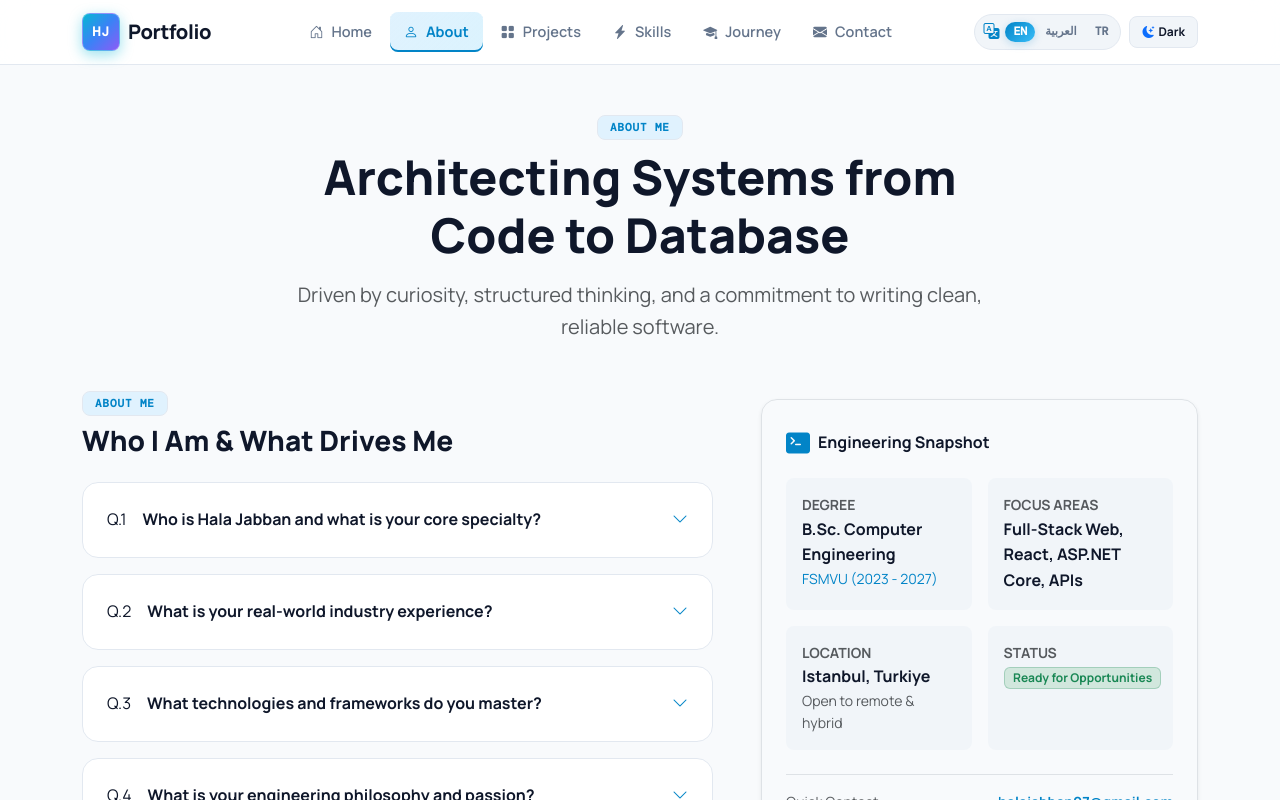
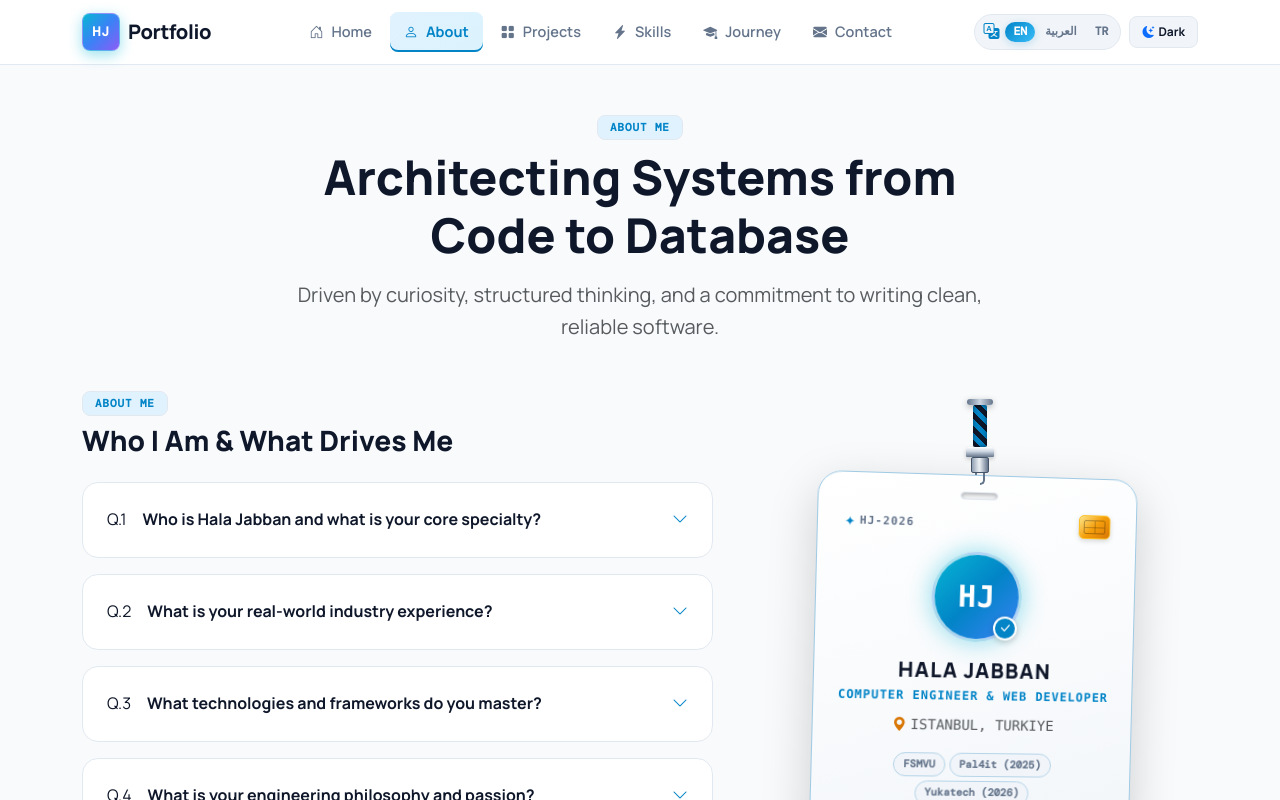
Before and after one commit to halajabbanER/MyProtfolio, a React (Vite) app: page /#/about in a window 1280 px wide. Shown: the top 800 px of the page. Built offline with nearby package versions, Linux system fonts and the light colour scheme.

Commit message:
Revert color palette to professional Blue and Cyan theme with 3D Lanyard Badge and authentic Brand Icons

```diff
--- a/src/App.css
+++ b/src/App.css
@@ -237,8 +237,12 @@ body {
 
 .tech-ticker-track {
   width: max-content;
-  animation: tech-ticker-scroll 42s linear infinite;
+  animation: tech-ticker-scroll 24s linear infinite;
   will-change: transform;
+}
+
+[dir="rtl"] .tech-ticker-track {
+  animation: tech-ticker-scroll-rtl 24s linear infinite;
 }
 
 .tech-ticker-group {
@@ -251,13 +255,24 @@ body {
 
 .tech-ticker-item {
   color: var(--text-ink);
-  transition: color 0.25s ease, transform 0.25s ease, filter 0.25s ease;
+  background: var(--bg-subtle);
+  border: 1px solid var(--border-color);
+  transition: color 0.25s ease, transform 0.25s ease, border-color 0.25s ease;
 }
 
 .tech-ticker-item:hover {
   color: var(--ticker-color);
-  transform: translateY(-4px) scale(1.06);
-  filter: drop-shadow(0 5px 8px color-mix(in srgb, var(--ticker-color) 35%, transparent));
+  border-color: var(--teal-primary);
+  transform: translateY(-3px) scale(1.04);
+}
+
+.ticker-brand-icon {
+  filter: drop-shadow(0 2px 4px rgba(0, 0, 0, 0.1));
+  transition: transform 0.2s ease;
+}
+
+.tech-ticker-item:hover .ticker-brand-icon {
+  transform: scale(1.15) rotate(3deg);
 }
 
 .tech-ticker-item:hover .ticker-bullet {
@@ -276,6 +291,11 @@ body {
 @keyframes tech-ticker-scroll {
   from { transform: translateX(0); }
   to { transform: translateX(-50%); }
+}
+
+@keyframes tech-ticker-scroll-rtl {
+  from { transform: translateX(0); }
+  to { transform: translateX(50%); }
 }
 
 @keyframes ticker-bullet-pulse {
@@ -360,7 +380,7 @@ body {
 }
 
 .navbar-brand:hover .logo-box {
-  background: linear-gradient(135deg, #06b6d4 0%, #ec4899 50%, #3b82f6 100%);
+  background: linear-gradient(135deg, #06b6d4 0%, #0284c7 50%, #3b82f6 100%);
   background-size: 200% 200%;
   animation: gradientShift 2.5s ease infinite;
   color: #ffffff;
@@ -2196,12 +2216,12 @@ body {
 }
 
 .contact-shell .btn-teal {
-  background: linear-gradient(135deg, var(--teal-primary), #FB7185);
+  background: linear-gradient(135deg, var(--teal-primary), #06b6d4);
 }
 
 [data-theme='dark'] .contact-shell {
   background:
-    radial-gradient(circle at 92% 8%, rgba(251, 113, 133, 0.15), transparent 24%),
+    radial-gradient(circle at 92% 8%, rgba(6, 182, 212, 0.14), transparent 24%),
     linear-gradient(180deg, var(--bg-app) 0%, var(--bg-subtle) 100%);
 }
 
@@ -2210,7 +2230,7 @@ body {
 }
 
 /* ============================================================
-   LANYARD ID BADGE (Pink & Beige Luxury 3D Physics)
+   LANYARD ID BADGE (Professional 3D Blue & Cyan Physics)
    ============================================================ */
 .lanyard-scene {
   position: relative;
@@ -2224,7 +2244,7 @@ body {
 .lanyard-origin-anchor {
   width: 26px;
   height: 6px;
-  background: linear-gradient(90deg, #9C8C7E, #D5C3B2, #9C8C7E);
+  background: linear-gradient(90deg, #64748b, #cbd5e1, #64748b);
   border-radius: 4px;
   box-shadow: 0 2px 6px rgba(0, 0, 0, 0.3);
 }
@@ -2234,10 +2254,10 @@ body {
   height: 42px;
   background: repeating-linear-gradient(
     45deg,
-    #2A1F26,
-    #2A1F26 5px,
-    #D9466F 5px,
-    #D9466F 10px
+    #0f172a,
+    #0f172a 5px,
+    #0284c7 5px,
+    #0284c7 10px
   );
   border-radius: 2px;
   box-shadow: inset 0 0 4px rgba(0, 0, 0, 0.5);
@@ -2246,10 +2266,10 @@ body {
 [data-theme='dark'] .lanyard-ribbon-cord {
   background: repeating-linear-gradient(
     45deg,
-    #18131D,
-    #18131D 5px,
-    #FB7185 5px,
-    #FB7185 10px
+    #080c16,
+    #080c16 5px,
+    #06b6d4 5px,
+    #06b6d4 10px
   );
 }
 
@@ -2264,7 +2284,7 @@ body {
 .clasp-metal-head {
   width: 28px;
   height: 10px;
-  background: linear-gradient(180deg, #FFFFFF 0%, #D5C3B2 45%, #8C7B6E 100%);
+  background: linear-gradient(180deg, #ffffff 0%, #cbd5e1 45%, #64748b 100%);
   border-radius: 4px 4px 1px 1px;
   box-shadow: 0 2px 4px rgba(0, 0, 0, 0.2);
 }
@@ -2272,15 +2292,15 @@ body {
 .clasp-spring-buckle {
   width: 18px;
   height: 16px;
-  background: linear-gradient(90deg, #B8A89A 0%, #F5EBE1 45%, #9C8C7E 100%);
+  background: linear-gradient(90deg, #94a3b8 0%, #f1f5f9 45%, #64748b 100%);
   border-radius: 2px;
-  border: 1.5px solid #5C4B40;
+  border: 1.5px solid #475569;
 }
 
 .clasp-hook-loop {
   width: 10px;
   height: 12px;
-  border: 2.5px solid #8C7B6E;
+  border: 2.5px solid #64748b;
   border-top: none;
   border-radius: 0 0 5px 5px;
   background: transparent;
@@ -2315,7 +2335,7 @@ body {
   border: 1.5px solid color-mix(in srgb, var(--teal-primary) 30%, var(--border-color));
   border-radius: 24px;
   padding: 16px 22px 22px;
-  box-shadow: 0 20px 48px -15px rgba(42, 31, 38, 0.18), 0 0 24px var(--teal-glow);
+  box-shadow: 0 20px 48px -15px rgba(15, 23, 42, 0.18), 0 0 24px var(--teal-glow);
   position: relative;
   transition: box-shadow 0.3s ease, border-color 0.3s ease;
   user-select: none;
@@ -2327,7 +2347,7 @@ body {
 
 .lanyard-id-card:hover {
   border-color: var(--teal-primary);
-  box-shadow: 0 28px 60px -15px var(--teal-glow), 0 0 32px rgba(230, 197, 148, 0.35);
+  box-shadow: 0 28px 60px -15px var(--teal-glow), 0 0 32px rgba(6, 182, 212, 0.25);
 }
 
 .holographic-glare-overlay {
@@ -2364,8 +2384,8 @@ body {
   width: 32px;
   height: 24px;
   border-radius: 5px;
-  background: linear-gradient(135deg, #F5D0A9 0%, #D4AF37 50%, #C59858 100%);
-  border: 1px solid #E6C594;
+  background: linear-gradient(135deg, #fde68a 0%, #f59e0b 50%, #d97706 100%);
+  border: 1px solid #fbbf24;
   box-shadow: 0 2px 5px rgba(0, 0, 0, 0.15);
   position: relative;
   display: flex;
@@ -2410,17 +2430,25 @@ body {
   width: 90px;
   height: 90px;
   border-radius: 50%;
-  background: linear-gradient(135deg, #FB7185 0%, #EC4899 50%, #E6C594 100%);
-  box-shadow: 0 0 25px rgba(251, 113, 133, 0.5);
+  background: linear-gradient(135deg, #06b6d4 0%, #0284c7 50%, #3b82f6 100%);
+  box-shadow: 0 0 25px rgba(6, 182, 212, 0.45);
   border: 3.5px solid rgba(255, 255, 255, 0.65);
+  display: flex;
+  align-items: center;
+  justify-content: center;
+  line-height: 1;
   transition: transform 0.3s ease;
 }
 
 .badge-avatar-text {
   font-size: 30px;
-  color: #FFFFFF;
+  color: #ffffff;
   line-height: 1;
-  display: block;
+  display: flex;
+  align-items: center;
+  justify-content: center;
+  margin: 0;
+  padding: 0;
   text-align: center;
   letter-spacing: 0.02em;
 }
@@ -2431,8 +2459,8 @@ body {
   right: 4px;
   width: 24px;
   height: 24px;
-  background: #E6C594;
-  color: #2A1F26;
+  background: #0284c7;
+  color: #ffffff;
   border-radius: 50%;
   display: flex;
   align-items: center;
@@ -2458,10 +2486,6 @@ body {
   letter-spacing: 0.08em;
   color: var(--teal-primary);
   font-size: 12px;
-}
-
-.text-gold {
-  color: var(--coral-accent) !important;
 }
 
 .badge-experience-pill {
@@ -2506,3 +2530,15 @@ body {
   letter-spacing: 0.22em;
   display: block;
 }
+
+.brand-svg {
+  display: inline-block;
+  vertical-align: middle;
+  filter: drop-shadow(0 2px 4px rgba(0, 0, 0, 0.1));
+  transition: transform 0.25s cubic-bezier(0.34, 1.56, 0.64, 1);
+}
+
+.toolkit-card:hover .brand-svg,
+.tech-ticker-item:hover .brand-svg {
+  transform: scale(1.18) rotate(4deg);
+}
--- a/src/components/LanyardBadge.jsx
+++ b/src/components/LanyardBadge.jsx
@@ -71,7 +71,7 @@ export default function LanyardBadge() {
           <div
             className="holographic-glare-overlay"
             style={{
-              background: `radial-gradient(circle at ${glare.x}% ${glare.y}%, rgba(255, 255, 255, 0.45) 0%, rgba(251, 113, 133, 0.25) 35%, transparent 70%)`,
+              background: `radial-gradient(circle at ${glare.x}% ${glare.y}%, rgba(255, 255, 255, 0.45) 0%, rgba(56, 189, 248, 0.22) 35%, transparent 70%)`,
               opacity: glare.opacity,
             }}
           ></div>
@@ -82,7 +82,7 @@ export default function LanyardBadge() {
           {/* Header Row: ID Code + Golden Microchip */}
           <div className="d-flex justify-content-between align-items-center mb-3 mt-1 px-1">
             <div className="d-flex align-items-center gap-1">
-              <span className="badge-sparkle text-pink">✦</span>
+              <span className="badge-sparkle text-teal">✦</span>
               <span className="badge-serial-id font-monospace fw-bold">HJ-2026</span>
             </div>
             <div className="badge-gold-chip" title="Security Smart Chip">
@@ -103,12 +103,12 @@ export default function LanyardBadge() {
           {/* Name & Title */}
           <div className="text-center badge-details-block">
             <h3 className="badge-user-name fw-black mb-1 letter-spacing-1">HALA JABBAN</h3>
-            <div className="badge-user-role font-monospace small fw-bold mb-2">
+            <div className="badge-user-role font-monospace small fw-bold mb-2 text-teal">
               {roleText}
             </div>
 
             <p className="badge-user-location small text-muted mb-3 font-monospace d-flex align-items-center justify-content-center gap-1">
-              <i className="bi bi-geo-alt-fill text-gold"></i>
+              <i className="bi bi-geo-alt-fill text-coral"></i>
               <span>{locationText}</span>
             </p>
 
--- a/src/components/ProjectCard.jsx
+++ b/src/components/ProjectCard.jsx
@@ -3,7 +3,7 @@ import { useLanguage } from '../contexts/LanguageContext'
 export default function ProjectCard({ project, index = 0, onDetails }) {
   const { t } = useLanguage()
   const formattedIndex = String(index + 1).padStart(2, '0')
-  const projectColors = ['#0284c7', '#7c3aed', '#0891b2', '#d97706', '#db2777', '#16a34a', '#ea580c', '#2563eb']
+  const projectColors = ['#0284c7', '#7c3aed', '#0891b2', '#d97706', '#06b6d4', '#2563eb', '#38bdf8', '#4f46e5']
   const categoryColor = projectColors[index % projectColors.length]
 
   const getCategoryIcon = (category) => {
--- a/src/pages/AboutPage.jsx
+++ b/src/pages/AboutPage.jsx
@@ -1,6 +1,7 @@
 import { useState } from 'react'
 import { Link } from 'react-router-dom'
 import { useLanguage } from '../contexts/LanguageContext'
+import LanyardBadge from '../components/LanyardBadge'
 
 export default function AboutPage() {
   const { t } = useLanguage()
@@ -100,6 +101,11 @@ export default function AboutPage() {
             {/* Right Column: Hanging Lanyard ID Badge & Engineering Snapshot */}
             <div className="col-lg-5">
               <div className="sticky-lg-top pt-2" style={{ top: '90px' }}>
+                {/* 3D Hanging Lanyard ID Badge */}
+                <div className="mb-4">
+                  <LanyardBadge />
+                </div>
+
                 {/* Snapshot Card */}
                 <div className="about-card p-4 rounded-4 shadow-sm border">
                   <div className="d-flex align-items-center gap-2 mb-3">
--- a/src/pages/SkillsPage.jsx
+++ b/src/pages/SkillsPage.jsx
@@ -1,6 +1,7 @@
 import { useState } from 'react'
 import { Link } from 'react-router-dom'
 import { useLanguage } from '../contexts/LanguageContext'
+import BrandIcon from '../components/BrandIcon'
 
 const skillCategories = [
   {
@@ -69,20 +70,7 @@ const toolkit = [
 ]
 
 function ToolkitIcon({ item }) {
-  if (item.name === 'React' || item.name === 'React Native') {
-    return (
-      <svg className="react-brand-icon" viewBox="0 0 32 32" aria-hidden="true">
-        <circle cx="16" cy="16" r="3" fill="currentColor" />
-        <g fill="none" stroke="currentColor" strokeWidth="1.7">
-          <ellipse cx="16" cy="16" rx="14" ry="5.5" />
-          <ellipse cx="16" cy="16" rx="14" ry="5.5" transform="rotate(60 16 16)" />
-          <ellipse cx="16" cy="16" rx="14" ry="5.5" transform="rotate(120 16 16)" />
-        </g>
-      </svg>
-    )
-  }
-
-  return <i className={`bi ${item.icon} fs-4`} aria-hidden="true"></i>
+  return <BrandIcon name={item.name} size={28} className="toolkit-brand-icon" />
 }
 
 export default function SkillsPage() {
```
Also changed, not shown: src/components/BrandIcon.jsx (+6 -6 lines), src/components/TechTicker.jsx (+18 -18 lines).
